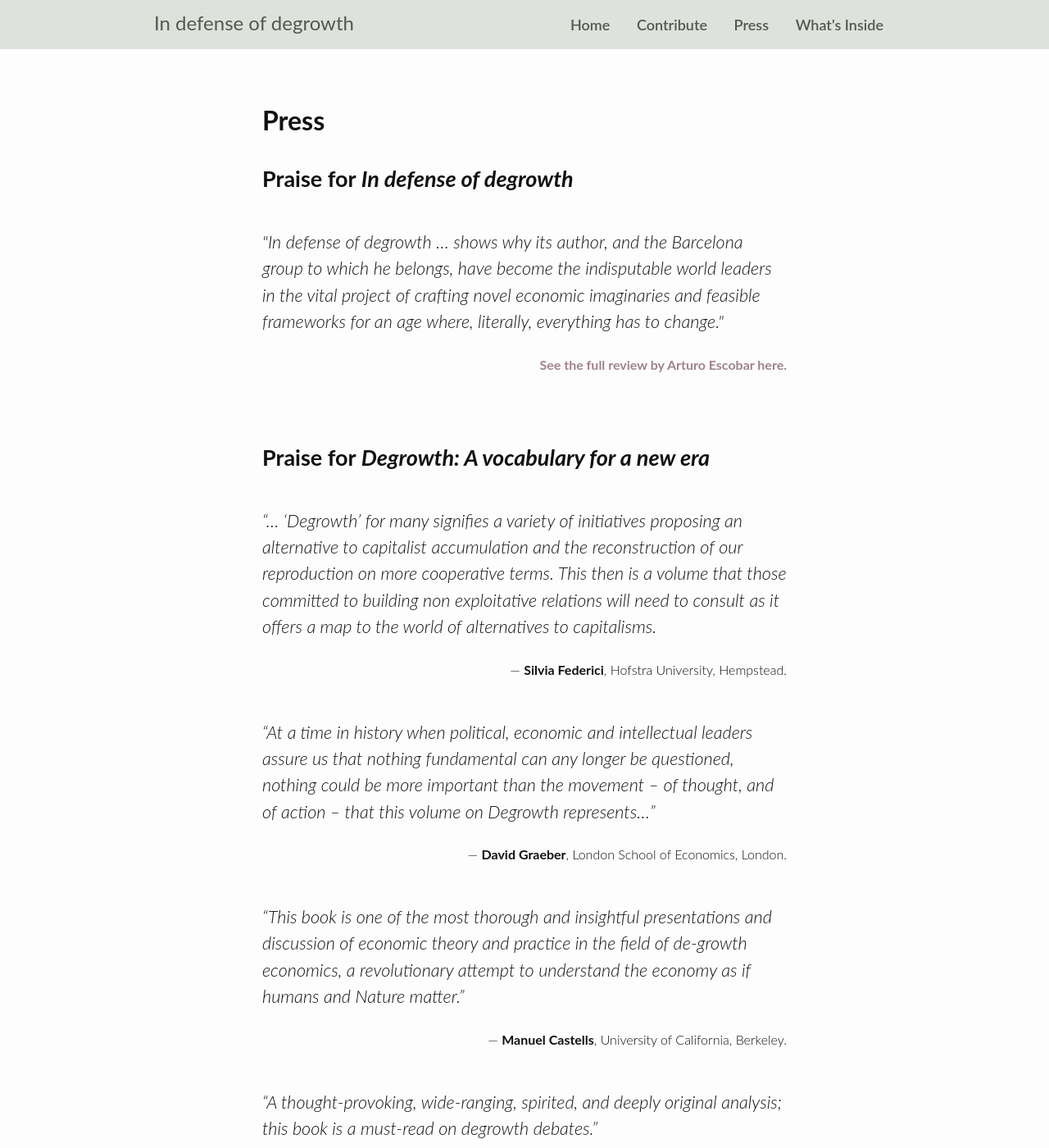
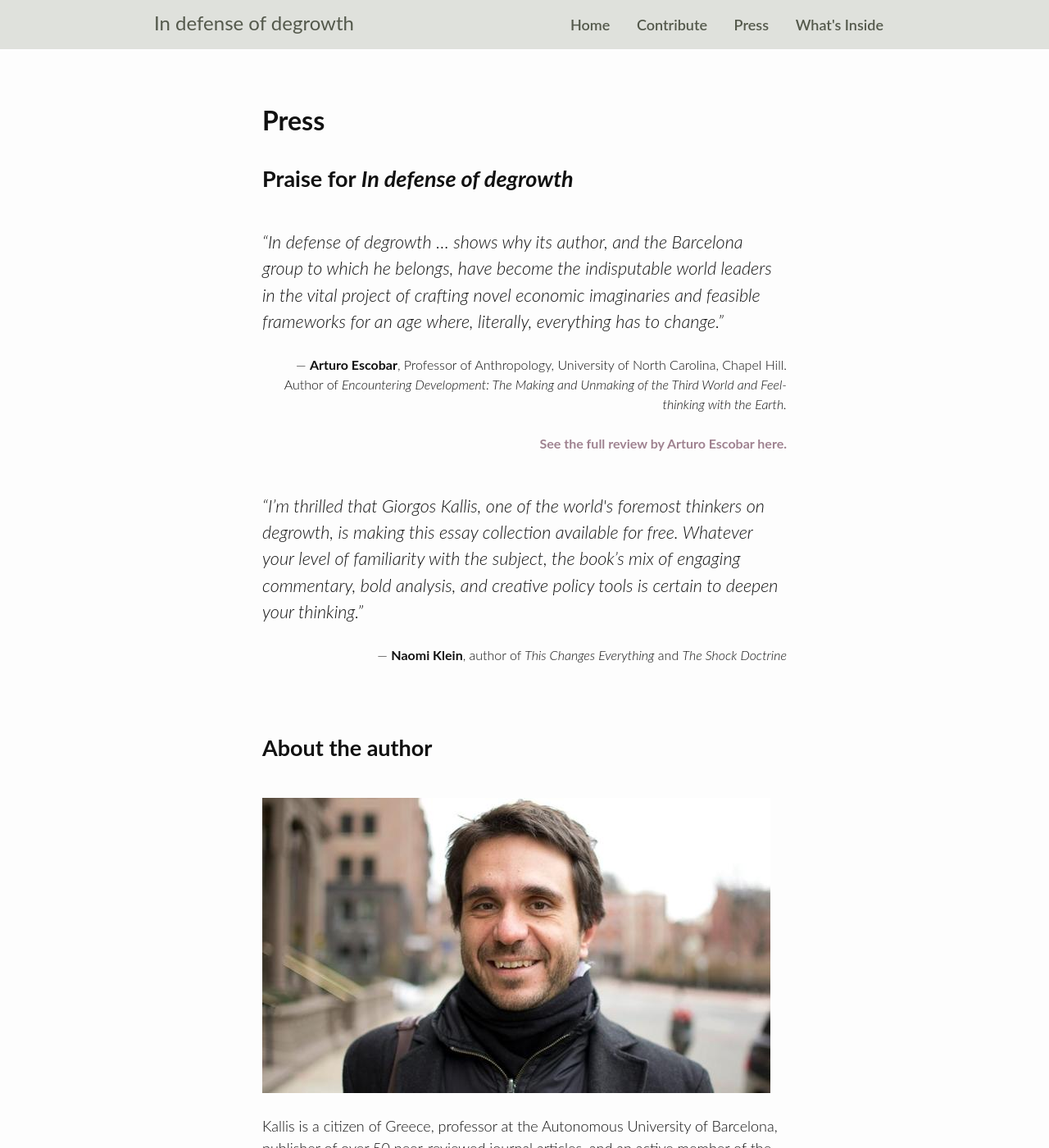
Before and after one commit to simonv3/indefenseofdegrowth, a Jekyll site: the page built from press.html, in a window 1280 px wide and 1400 px high. Shown: the whole window at 82% size. Built offline with Jekyll 4.4.1, drawn with Linux system fonts in a browser that asks for light colours; nearby versions of some CDN libraries; comment, search, counter and statistics services are not loaded; some of the changed text lies outside the part shown.

Commit message:
Final site

```diff
--- a/contribute.html
+++ b/contribute.html
@@ -34,7 +34,7 @@
         <button type="submit"
           class="buy-with-paypal submit"
           name="submit"
-          alt="Pay with PayPal">Contribute With PayPal</button>
+          alt="Pay with PayPal">Contribute</button>
         <a
           class="download-free submit"
           name="submit"
--- a/index.html
+++ b/index.html
@@ -42,13 +42,14 @@
       <button type="submit"
         class="buy-with-paypal submit"
         name="submit"
-        alt="Pay with PayPal">Contribute With PayPal</button>
+        alt="Contribute with PayPal"
+        title="Contribute with PayPal: ">Contribute &amp; Download</button>
       <a
         class="download-free submit"
         name="submit"
         href="{{ "/download/?from=free" | prepend: site.baseurl }}"
         alt="Download for free">Download For Free</a>
-      <p>$5.00 recommended price, enter 0 if you want to download the book for free.</p>
+      <p>$5.00 recommended price, enter 0 if you want to download the book for free. We use PayPal for processing payments, but you do not need a PayPal account to make a contribution.</p>
     </form>
 
     <p>
--- a/press.html
+++ b/press.html
@@ -12,12 +12,21 @@
     <h2 class="indefense-praise">Praise for <em>In defense of degrowth</em></h2>
 
     <p class="quote">
-    "<em>In defense of degrowth</em> … shows why its author, and the Barcelona group to which he belongs, have become the indisputable world leaders in the vital project of crafting novel economic imaginaries and feasible frameworks for an age where, literally, everything has to change."
+    “<em>In defense of degrowth</em> … shows why its author, and the Barcelona group to which he belongs, have become the indisputable world leaders in the vital project of crafting novel economic imaginaries and feasible frameworks for an age where, literally, everything has to change.”
 
+    <span class="author">— <strong>Arturo Escobar</strong>, Professor of Anthropology, University of North Carolina, Chapel Hill. Author of <em>Encountering Development: The Making and Unmaking of the Third World and Feel-thinking with the Earth.</em></span>
     <span class="more"><a href="/press/arturo-escobar-review/" title="full review by Arturo Escobar">See the full review by <strong>Arturo Escobar</strong> here.</a></span>
     </p>
 
-    <h2>Praise for <em>Degrowth: A vocabulary for a new era</em></h2>
+    <p class="quote">
+    “I’m thrilled that Giorgos Kallis, one of the world's foremost thinkers on degrowth, is making this essay collection available for free. Whatever your level of familiarity with the subject, the book’s mix of engaging commentary, bold analysis, and creative policy tools is certain to deepen your thinking.”
+
+    <span class="author">— <strong>Naomi Klein</strong>, author of <em>This Changes Everything</em> and <em>The Shock Doctrine</em></span>
+    </p>
+
+
+
+    <!-- <h2>Praise for <em>Degrowth: A vocabulary for a new era</em></h2>
 
     <p class="quote">
     “… ‘Degrowth’ for many signifies a variety of initiatives proposing an alternative to capitalist accumulation and the reconstruction of our reproduction on more cooperative terms. This then is a volume that those committed to building non exploitative relations will need to consult as it offers a map to the world of alternatives to capitalisms.  <span class="author">— <strong>Silvia Federici</strong>, Hofstra University, Hempstead.</span>
@@ -34,12 +43,14 @@
     <p class="quote">
     “A thought-provoking, wide-ranging, spirited, and deeply original analysis; this book is a must-read on degrowth debates.” <span class="author">— <strong>Karen Bakker</strong>, Universty of British Columbia, Vancouver.</span>
     </p>
-  </div>
+  </div> -->
 
   <div class="center author">
     <h2>About the author</h2>
 
     <img src="/public/giorgos-kallis.jpg" alt="Giorgos Kallis"/>
+
+    <br/><br/>
 
     <p>Kallis is a citizen of Greece, professor at the Autonomous University of Barcelona, publisher of over 50 peer-reviewed journal articles, and an active member of the group Research &amp; Degrowth. </p>
 
@@ -49,7 +60,7 @@
     <p>For inquiries, please contact indefenseofdegrowth [at] gmail.com.
     </p>
     <p>
-    Click <a href="">here</a> for a press kit.
+    <a href="/public/In defense of degrowth - Giorgos Kallis - Press kit.zip">Download the press kit</a>.
     </p>
   </div>
 </div>
```
Also changed, not shown: public/In defense of degrowth - Giorgos Kallis - Press kit/Cover.png (deleted), public/In defense of degrowth - Giorgos Kallis - Press kit/Giorgos Kallis.jpg (deleted), 5 other files.
